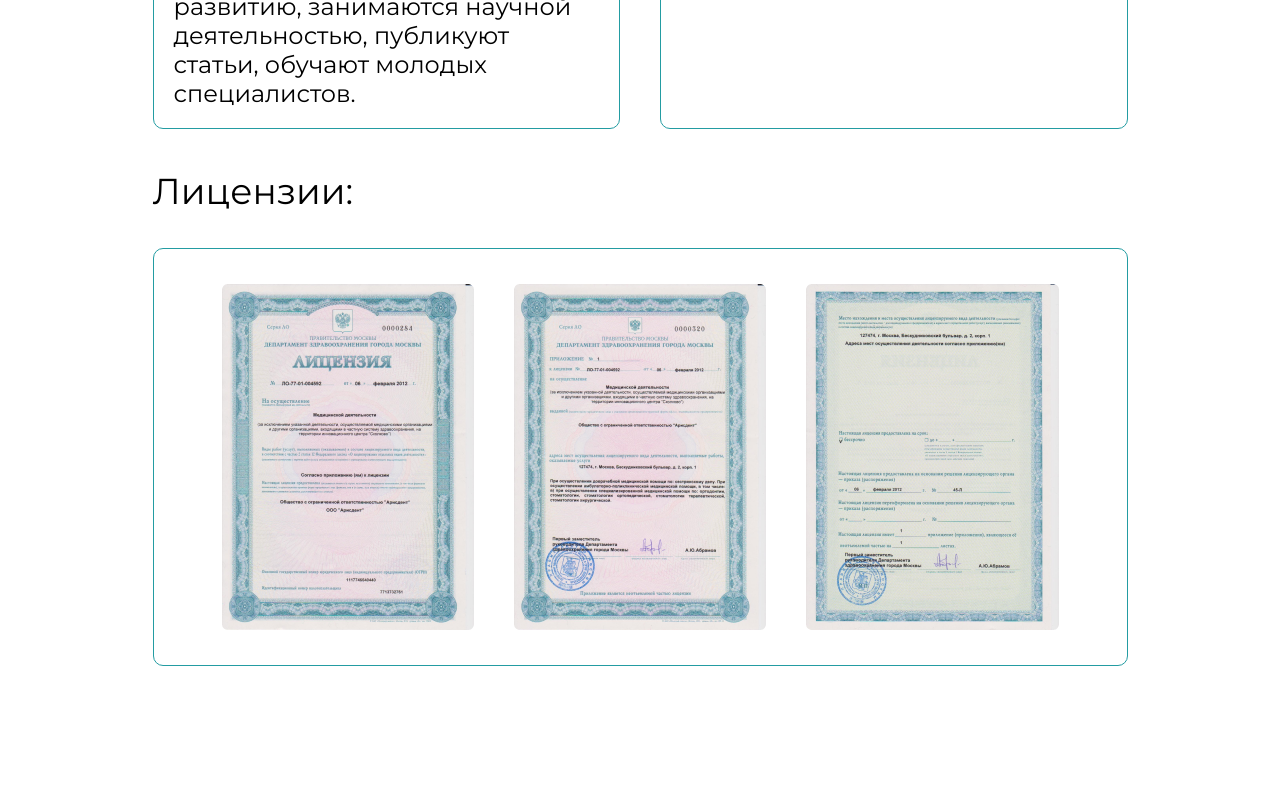
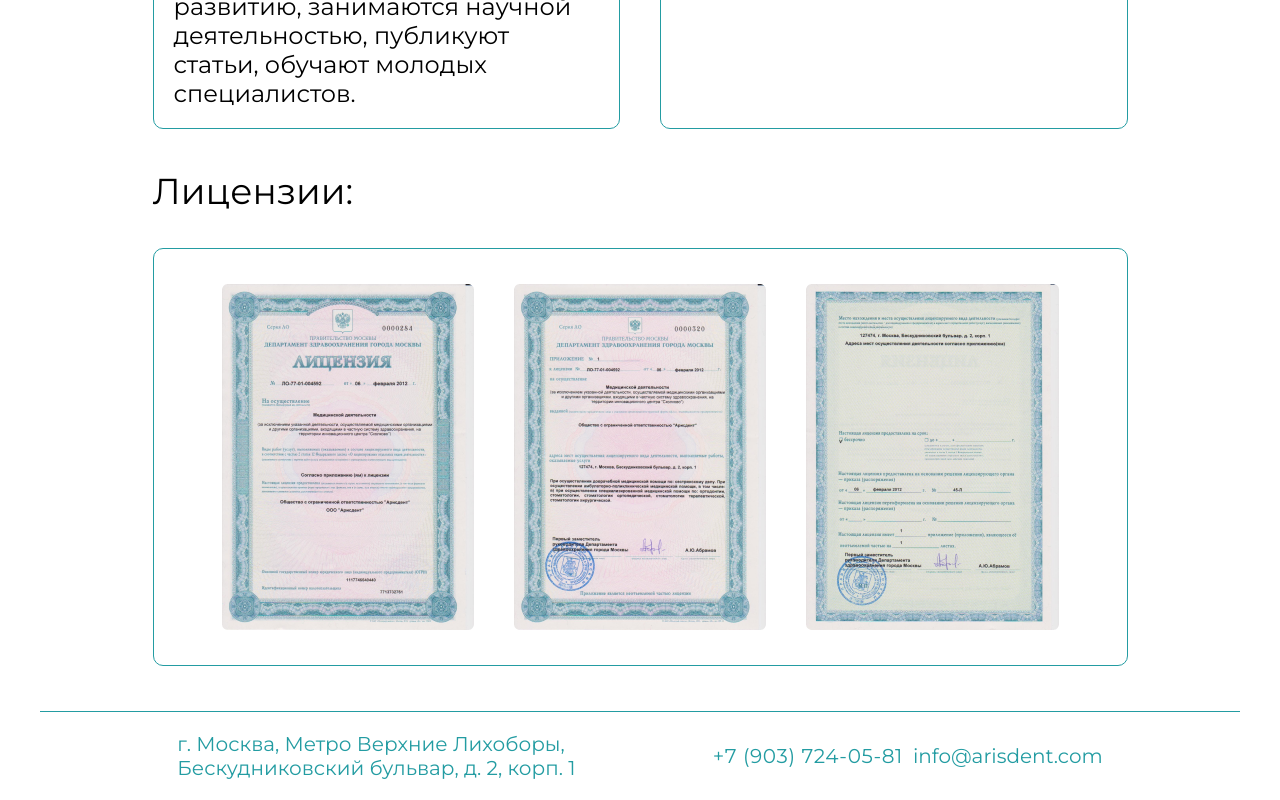
Before and after one commit to MichaelStavrov/arisdent, a React (Create React App) app: page / in a window 1280 px wide. Shown: the part 2009-2809 px from the top of the page. Before the commit the page ends 2755 px from the top, so only its background shows below. Built offline with nearby package versions, Linux system fonts and the light colour scheme.

Commit message:
added footer

```diff
--- a/src/components/App/App.tsx
+++ b/src/components/App/App.tsx
@@ -4,6 +4,7 @@ import { Route, Switch } from 'react-router-dom';
 import Header from '../layouts/Header';
 import classes from './App.module.css';
 import About from '../../pages/About';
+import Footer from '../layouts/Footer';
 
 const App: FC = () => {
   return (
@@ -18,6 +19,7 @@ const App: FC = () => {
             <Route path='*' component={NotFound404} /> */}
         </Switch>
       </main>
+      <Footer />
     </div>
   );
 };
--- a/src/components/ContactsComponent/ContactsComponent.tsx
+++ b/src/components/ContactsComponent/ContactsComponent.tsx
@@ -11,7 +11,10 @@ const ContactsComponent: FC<ContactsComponentProps> = ({ dir }) => {
       className={classes.contacts}
       style={{ flexDirection: dir === 'vertical' ? 'column' : 'row' }}
     >
-      <div className={classes.phoneNumber}>
+      <div
+        className={classes.phoneNumber}
+        style={{ margin: dir === 'horizontal' ? '0 10px 0 0' : '' }}
+      >
         <a href='tel:+79037240581'>+7 (903) 724-05-81</a>
       </div>
       <div className={classes.mail}>
--- /dev/null
+++ b/src/components/layouts/Footer/Footer.module.css
@@ -0,0 +1,9 @@
+.content {
+  padding: 20px 0;
+  display: flex;
+  align-items: center;
+  justify-content: space-evenly;
+  font-size: 20px;
+  color: var(--primary-color);
+  border-top: 1px solid var(--primary-color);
+}
--- /dev/null
+++ b/src/components/layouts/Footer/Footer.tsx
@@ -0,0 +1,25 @@
+import React, { FC } from 'react';
+import ContactsComponent from '../../ContactsComponent';
+import Container from '../Container';
+
+import classes from './Footer.module.css';
+
+const Footer: FC = () => {
+  return (
+    <footer>
+      <Container>
+        <div className={classes.content}>
+          <div className={classes.address}>
+            <p>
+              г. Москва, Метро Верхние Лихоборы,
+              <br /> Бескудниковский бульвар, д. 2, корп. 1
+            </p>
+          </div>
+          <ContactsComponent dir='horizontal' />
+        </div>
+      </Container>
+    </footer>
+  );
+};
+
+export default Footer;
--- /dev/null
+++ b/src/components/layouts/Footer/index.ts
@@ -0,0 +1 @@
+export { default } from './Footer';
--- a/src/pages/About/About.module.css
+++ b/src/pages/About/About.module.css
@@ -68,7 +68,7 @@
 }
 
 .licenses {
-  margin: 35px 0;
+  margin-top: 35px;
   padding: 35px 68px;
   display: flex;
   justify-content: space-between;
```
